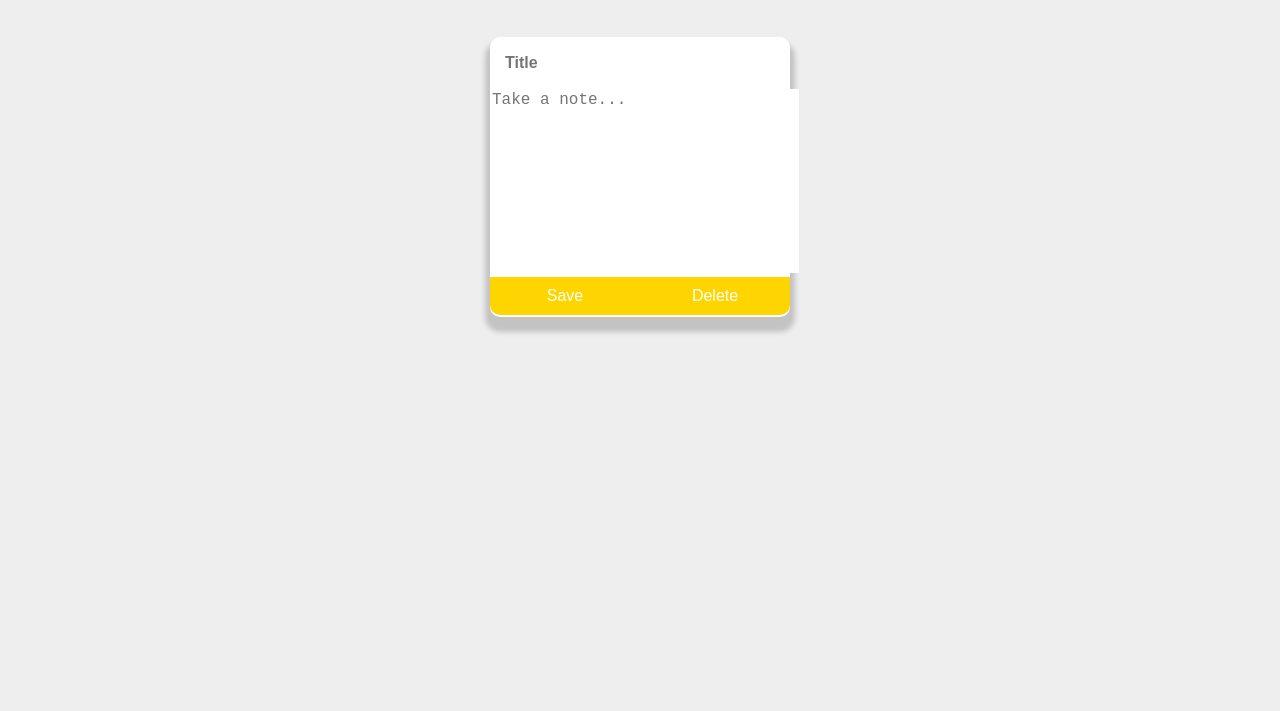
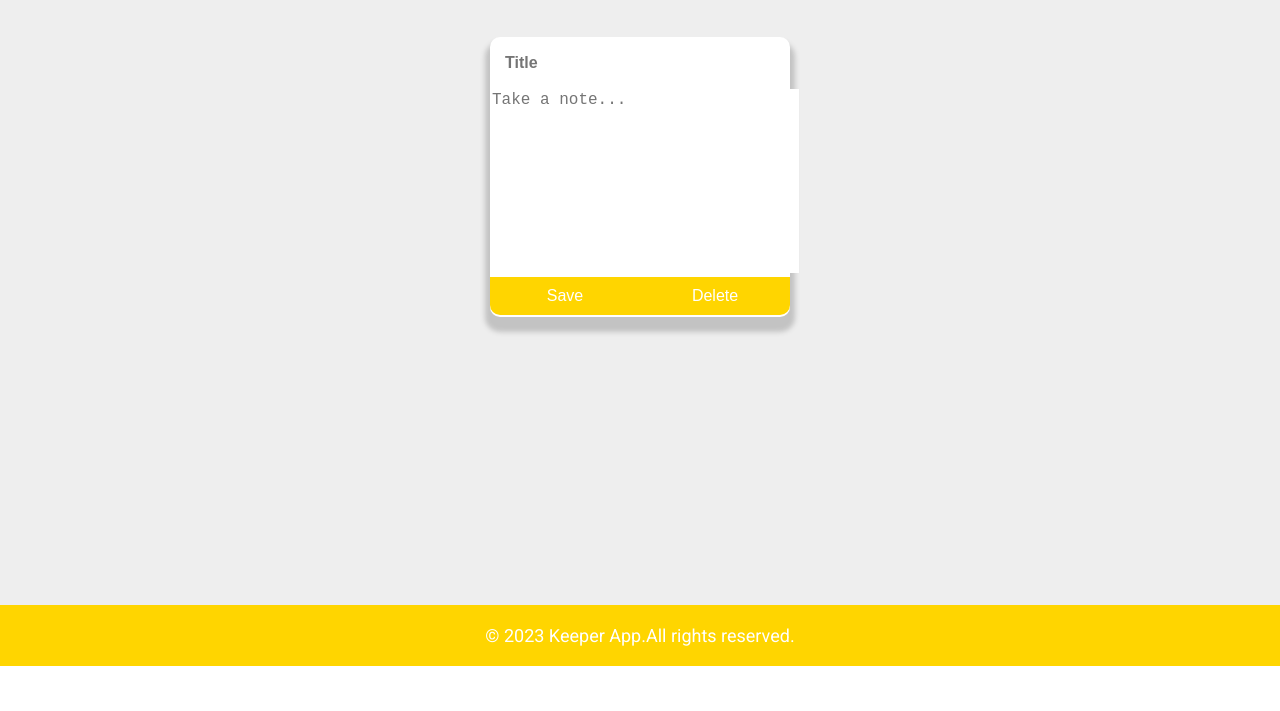
Before and after one commit to AryushGupta/Keeper-App, a plain HTML site: page index.html in a window 1280 px wide. Shown: the part 89-800 px from the top of the page. Drawn offline with Linux system fonts and the light colour scheme.

Commit message:
Updated styles.css
Changed the min height of the body section to 70vh.

```diff
--- a/styles.css
+++ b/styles.css
@@ -46,7 +46,7 @@ body {
     display: flex;
     flex-wrap: wrap;
     justify-content: space-evenly;
-    min-height: 100vh
+    min-height: 70vh
 }
 
 /* card component */
```
